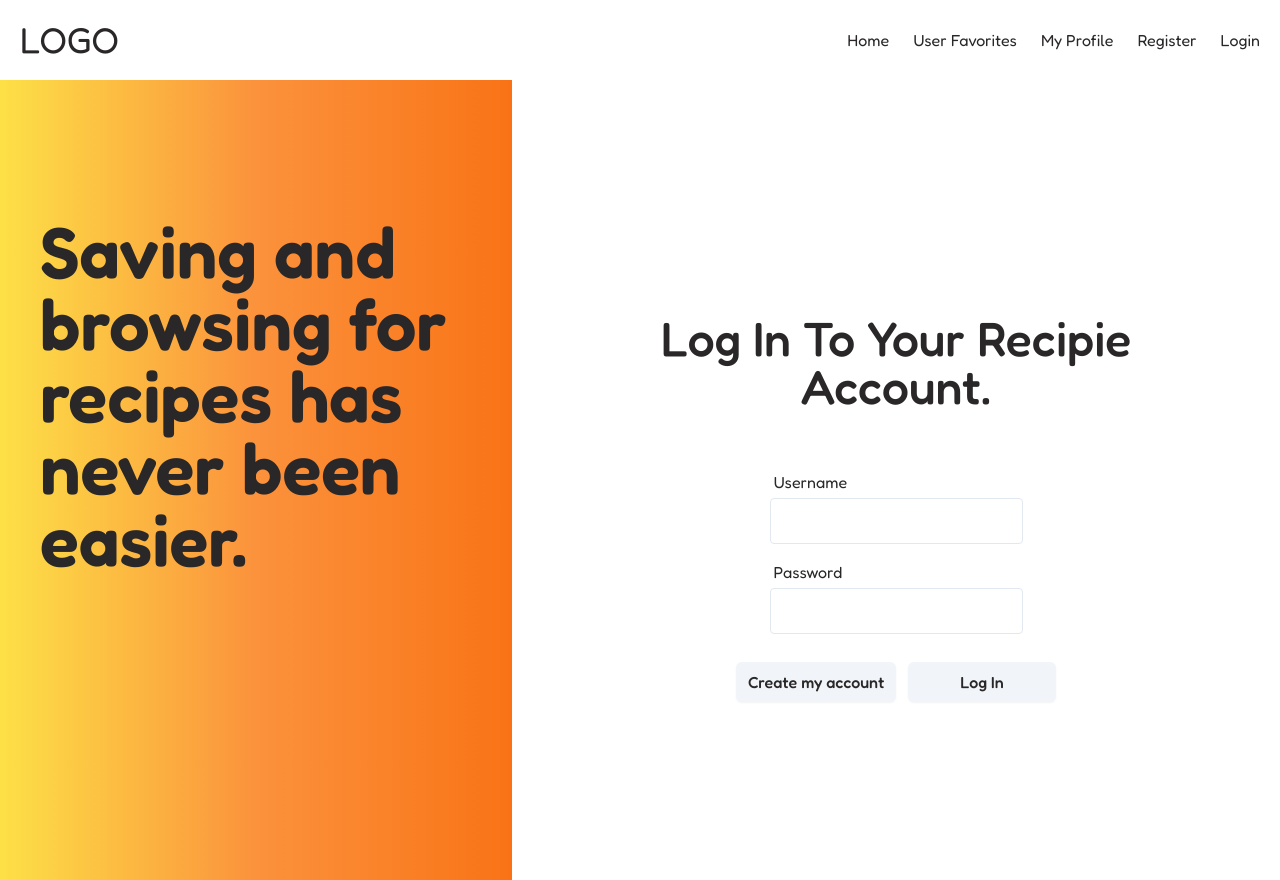
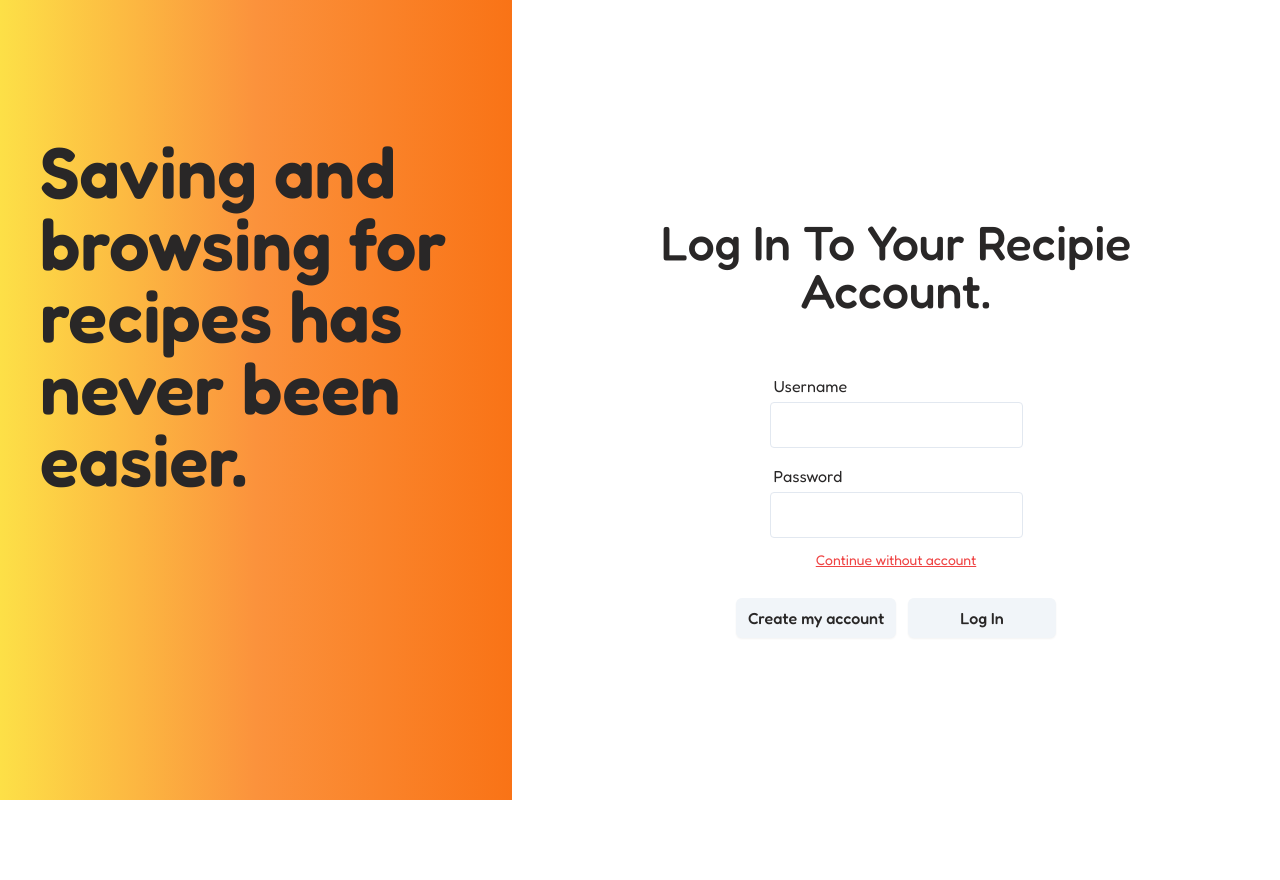
Before and after one commit to ajdinhusetovic/recipi, a React (Vite) app in the folder client/: page /login in a window 1280 px wide. After the commit the page ends 800 px from the top, so only its background shows below. Built offline with nearby package versions, Linux system fonts and the light colour scheme.

Commit message:
Redo navbar, fix responsiveness and functionality

```diff
--- a/client/src/App.tsx
+++ b/client/src/App.tsx
@@ -18,7 +18,6 @@ function App() {
       <CookiesProvider>
         <div className="bg-white">
           <Router>
-            <Navbar />
             <Routes>
               <Route path="/" element={<Recipes />} />
               <Route path="/register" element={<Register />} />
--- a/client/src/components/Navbar.tsx
+++ b/client/src/components/Navbar.tsx
@@ -15,53 +15,50 @@ const Navbar = () => {
   };
 
   return (
-    <div className="flex justify-between p-5 items-center">
-      <h1 className="text-4xl">LOGO</h1>
-      <ul className="hidden md:flex gap-6">
+    <nav className={`w-full ${nav ? "" : "h-[100px] md:h-[150px]"} border-b`}>
+      <div className="flex justify-between h-full w-11/12 mx-auto">
+        <div
+          className={`flex justify-between items-center h-full ${
+            nav ? "" : "w-full md:w-1/2"
+          }`}
+        >
+          {nav ? "" : <h1 className="items-self-center text-4xl">LOGO</h1>}
+          <div
+            className={`md:hidden flex justify-end p-2 ${
+              nav && "fixed top-0 right-0"
+            }`}
+            onClick={handleNav}
+          >
+            {nav ? <FaTimes size={25} /> : <RxHamburgerMenu size={25} />}
+          </div>
+        </div>
+        {nav && (
+          <ul className="md:hidden w-full h-screen flex flex-col items-center justify-center">
             <li>
-          <Link>Home</Link>
+              <Link to="/">Home</Link>
             </li>
+            <li>Link 2</li>
+            <li>Link 3</li>
+            <li>Link 4</li>
+            <li>Link 5</li>
+          </ul>
+        )}
+
+        <ul className="hidden md:flex items-center gap-5">
           <li>
-          <Link>User Favorites</Link>
+            <Link to="/">Home</Link>
           </li>
-        <li>
-          <Link>My Profile</Link>
-        </li>
-        <li>
-          <Link>Register</Link>
-        </li>
+          <li>Link 2</li>
+          <li>Link 3</li>
           <li>
             <Link to="/login">Login</Link>
           </li>
-      </ul>
-      <div className={` md:hidden gap-6 z-10`} onClick={handleNav}>
-        {nav ? <FaTimes size={25} /> : <RxHamburgerMenu size={25} />}
-      </div>
-      <ul
-        className={`${
-          nav
-            ? "text-black opacity-100 bg-white transform translate-y-0"
-            : "opacity-0 transform translate-y-full"
-        } transition-transform absolute top-0 left-0 w-full flex flex-col justify-center items-center md:flex-row`}
-        style={{ minHeight: nav ? "100vh" : "auto" }}
-      >
           <li>
-          <Link to="/">Home</Link>
-        </li>
-        <li>
-          <Link>User Favorites</Link>
-        </li>
-        <li>
-          <Link>My Profile</Link>
-        </li>
-        <li>
-          <Link>Register</Link>
-        </li>
-        <li>
-          <Link to="/login">Login</Link>
+            <Link to="/register">Register</Link>
           </li>
         </ul>
       </div>
+    </nav>
   );
 };
 
--- a/client/src/pages/Login.tsx
+++ b/client/src/pages/Login.tsx
@@ -85,6 +85,9 @@ const Login = () => {
             type="password"
             onChange={(e) => setPassword(e.target.value)}
           />
+          <a href="/" className="underline text-red-500 text-sm">
+            Continue without account
+          </a>
           <div className="flex items-center justify-center gap-3 w-11/12 md:w-full">
             <Button
               onClick={() => navigate("/register")}
--- a/client/src/pages/RecipePage.tsx
+++ b/client/src/pages/RecipePage.tsx
@@ -4,6 +4,7 @@ import { useQuery } from "@tanstack/react-query";
 import axios from "axios";
 import { StepInterface } from "@/types/StepInterface";
 import RecipeCard from "@/components/RecipeCard";
+import Navbar from "@/components/Navbar";
 
 const RecipePage: React.FC = () => {
   const { slug } = useParams<{ slug: string }>();
@@ -29,6 +30,8 @@ const RecipePage: React.FC = () => {
   console.log(data);
 
   return (
+    <>
+      <Navbar />
       <div className="w-full">
         <div className="md:w-8/12 md:my-0 md:mx-auto flex flex-col">
           <div className="lg:w-7/12 flex flex-col">
@@ -58,7 +61,9 @@ const RecipePage: React.FC = () => {
               <h1 className="text-3xl font-medium py-3">How do I make it?</h1>
               {data.steps.map((step: StepInterface) => (
                 <div key={step.stepNumber} className="py-2">
-                <h2 className="text-2xl font-medium">Step {step.stepNumber}</h2>
+                  <h2 className="text-2xl font-medium">
+                    Step {step.stepNumber}
+                  </h2>
                   <p className="text-lg">{step.instruction}</p>
                 </div>
               ))}
@@ -85,6 +90,7 @@ const RecipePage: React.FC = () => {
           </div>
         </div>
       </div>
+    </>
   );
 };
 
--- a/client/src/pages/Recipes.tsx
+++ b/client/src/pages/Recipes.tsx
@@ -3,6 +3,7 @@ import { useQuery } from "@tanstack/react-query";
 import axios from "axios";
 import { Recipe } from "@/types/RecipeInterface";
 import { useEffect } from "react";
+import Navbar from "@/components/Navbar";
 
 const Recipes = () => {
   const cachedDataString = localStorage.getItem("recipes");
@@ -38,6 +39,8 @@ const Recipes = () => {
   }, []);
 
   return (
+    <>
+      <Navbar />
       <div className="h-screen">
         {isLoading ? (
           <p>Loading...</p>
@@ -52,6 +55,7 @@ const Recipes = () => {
           </div>
         )}
       </div>
+    </>
   );
 };
 
--- a/client/src/pages/UserProfile.tsx
+++ b/client/src/pages/UserProfile.tsx
@@ -17,6 +17,7 @@ import {
   DialogTrigger,
 } from "@/components/ui/dialog";
 import { useToast } from "@/components/ui/use-toast";
+import Navbar from "@/components/Navbar";
 
 interface DecodedToken {
   username: string;
@@ -108,6 +109,8 @@ const UserProfile = () => {
   };
 
   return (
+    <>
+      <Navbar />
       <div className="w-full">
         <div className="w-7/12 my-0 mx-auto h-full flex items-center">
           <div className="w-7/12  my-0 mx-auto flex flex-col items-center">
@@ -171,6 +174,7 @@ const UserProfile = () => {
           </div>
         </div>
       </div>
+    </>
   );
 };
 
```
Lines whose indentation alone changed are shown as unchanged.
